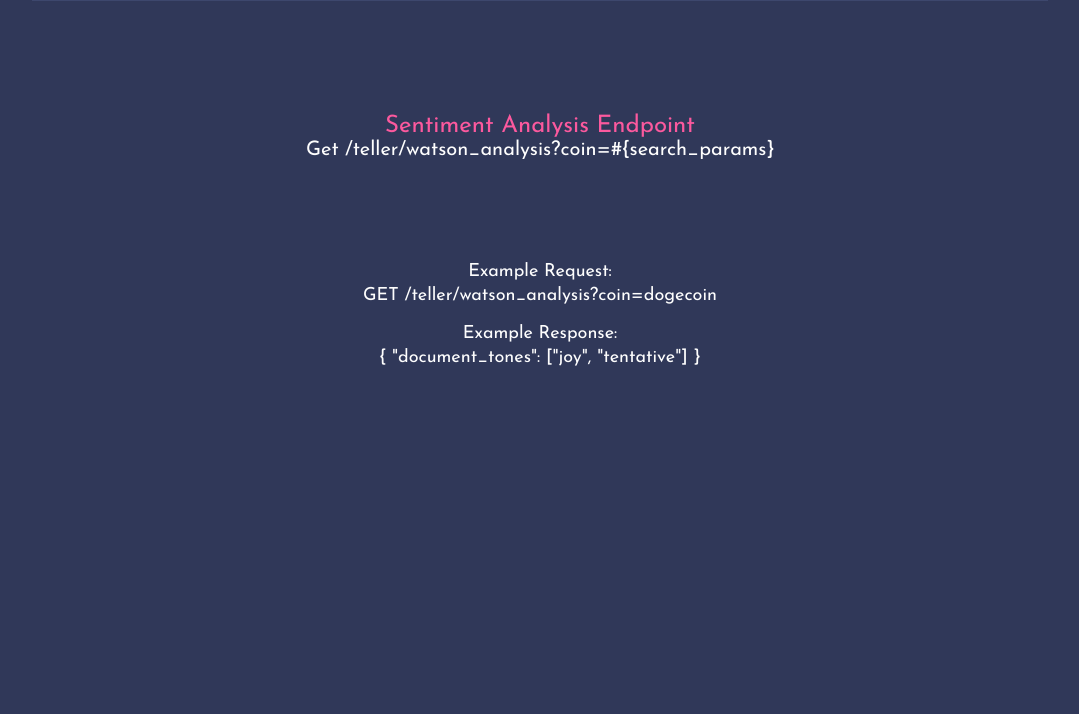
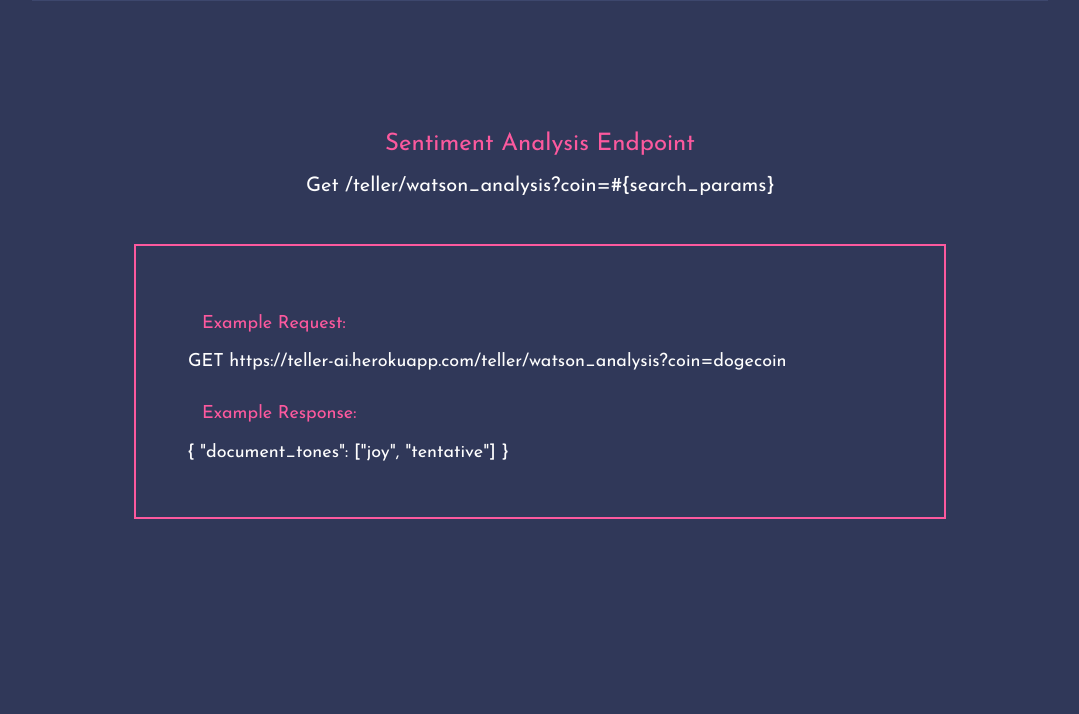
Before and after one commit to DanielMulitauopele/teller-ai, a Django app: page / in a window 1280 px wide. Shown: the part 373-1087 px from the top of the page, without its empty margins (100-1179 px from the left). Before the commit the page ends 739 px from the top, so only its background shows below. Run offline with Django 3.2, Linux system fonts and the light colour scheme.

Commit message:
Style endpoint container

```diff
--- a/teller/static/style.css
+++ b/teller/static/style.css
@@ -35,7 +35,10 @@
   padding: 5%;
 }
 .example-container {
+  border: 2px solid #FC599E;
+  text-align: left;
 }
 .endpoint-label {
   color: #FC599E;
+  padding: 2%;
 }
--- a/teller/templates/welcome.html
+++ b/teller/templates/welcome.html
@@ -17,11 +17,11 @@
   <h3>Get /teller/watson_analysis?coin=#{search_params}</h3>
   <div class='example-container container'>
     <div>
-      <p>Example Request:</p>
-      <p>GET /teller/watson_analysis?coin=dogecoin</p>
+      <p class='endpoint-label'>Example Request:</p>
+      <p>GET https://teller-ai.herokuapp.com/teller/watson_analysis?coin=dogecoin</p>
     </div>
     <div>
-      <p>Example Response:</p>
+      <p class='endpoint-label'>Example Response:</p>
       <p>{ "document_tones": ["joy", "tentative"] }</p>
     </div>
   </div>
```
